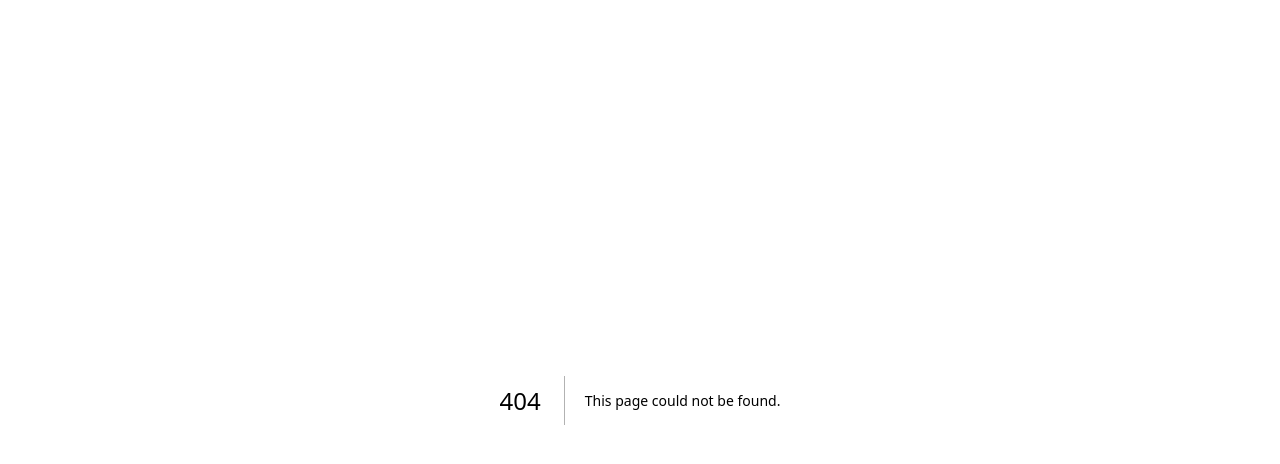
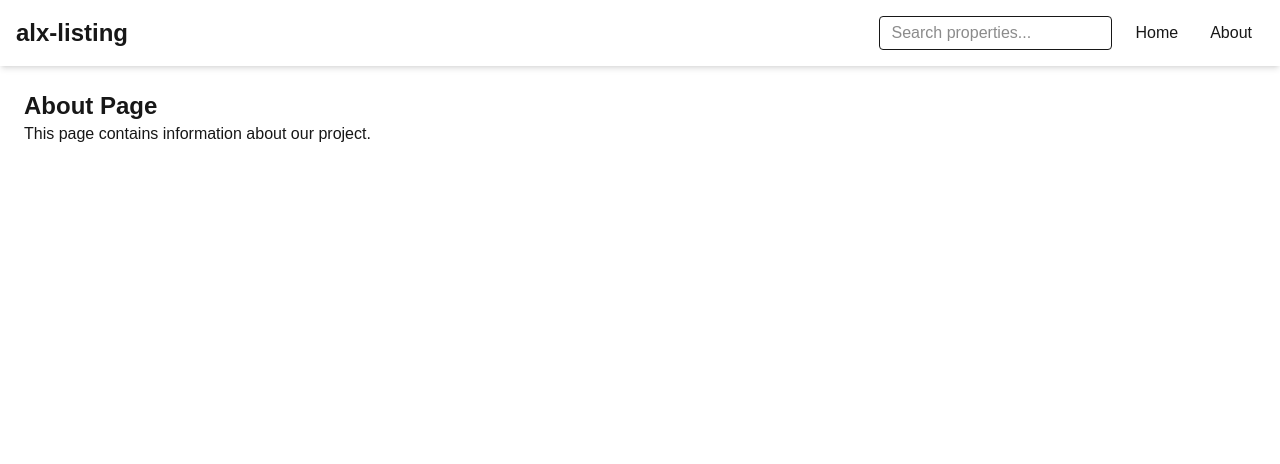
Before and after one commit to fatihaosman/alx-project-0x02-setup, a Next.js app in the folder alx-project-0x02/: page /about in a window 1280 px wide. Before the commit this address had no page. Shown: the top 464 px of the page. Built offline with nearby package versions, Linux system fonts and the light colour scheme.

Commit message:
added content to about, home, updtae the heaeder also

```diff
--- a/alx-project-0x02/components/layout/Header.tsx
+++ b/alx-project-0x02/components/layout/Header.tsx
@@ -1,4 +1,5 @@
 import React from "react";
+import Link from "next/link";
 
 const Header: React.FC = () => {
   return (
@@ -12,9 +13,13 @@ const Header: React.FC = () => {
             aria-label="search"
           />
           <nav className="flex gap-2">
-            <button className="px-3 py-1 rounded hover:bg-gray-100">Rooms</button>
-            <button className="px-3 py-1 rounded hover:bg-gray-100">Mansion</button>
-            <button className="px-3 py-1 rounded hover:bg-gray-100">Countryside</button>
+            <Link href="/home" className="px-3 py-1 rounded hover:bg-gray-100">
+              Home
+            </Link>
+
+            <Link href="/about" className="px-3 py-1 rounded hover:bg-gray-100">
+              About
+            </Link>
           </nav>
         </div>
       </div>
--- a/alx-project-0x02/pages/_app.tsx
+++ b/alx-project-0x02/pages/_app.tsx
@@ -1,6 +1,12 @@
 import "@/styles/globals.css";
 import type { AppProps } from "next/app";
+import Header from "@/components/layout/Header";
 
 export default function App({ Component, pageProps }: AppProps) {
-  return <Component {...pageProps} />;
+  return(
+    <>
+      <Header />
+      <Component {...pageProps} />
+    </>
+  );
 }
--- /dev/null
+++ b/alx-project-0x02/pages/about.tsx
@@ -0,0 +1,10 @@
+import React from "react";
+const About: React.FC = () => {
+  return (
+    <div className="p-6">
+      <h1 className="text-2xl font-bold">About Page</h1>
+      <p>This page contains information about our project.</p>
+    </div>
+  );
+};
+export default About;
--- /dev/null
+++ b/alx-project-0x02/pages/home.tsx
@@ -0,0 +1,12 @@
+import React from "react";
+
+const HomePage: React.FC = () => {
+  return (
+    <div className="p-6">
+      <h1 className="text-2xl font-bold">Welcome to the Home Page</h1>
+      <p>This is the home page of the project.</p>
+    </div>
+  );
+};
+
+export default HomePage;
```
